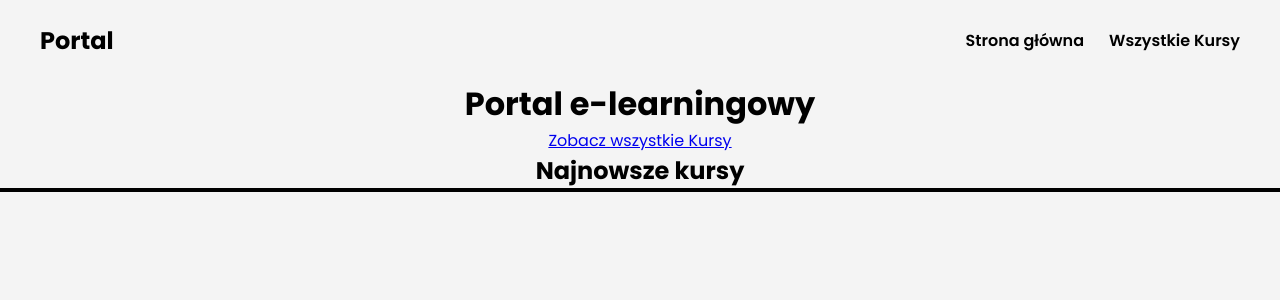
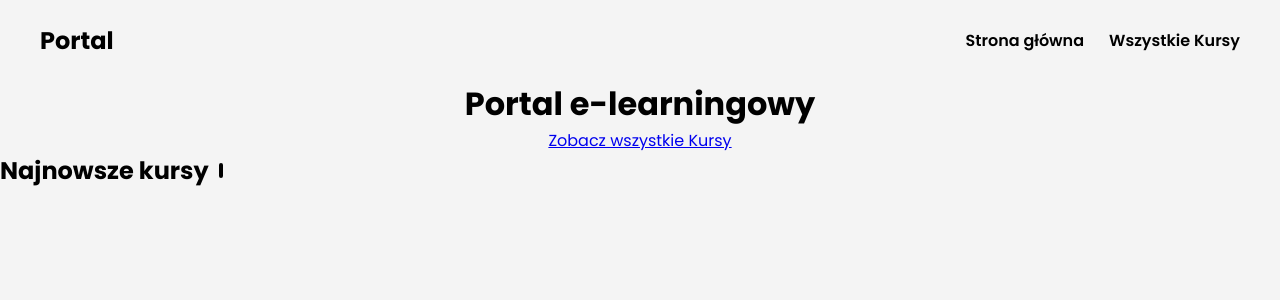
Before and after one commit to bubliks7/e-learning-portal, a Django app: page / in a window 1280 px wide. Shown: the top 300 px of the page. Run offline with Django 4.2, Linux system fonts and the light colour scheme; data that the repository does not hold is empty.

Commit message:
added styles

```diff
--- a/portal/static/portal/style.css
+++ b/portal/static/portal/style.css
@@ -57,12 +57,11 @@
 
 .new_courses {
     text-align: center;
+    display: flex;
 }
 
 .new_courses .courseFor {
     border: 2px solid black;
+    border-radius: 8px;
+    margin: 10px;
 }
-
-.new_courses .courseCard {
-    border: 2px solid red;
-}
```
